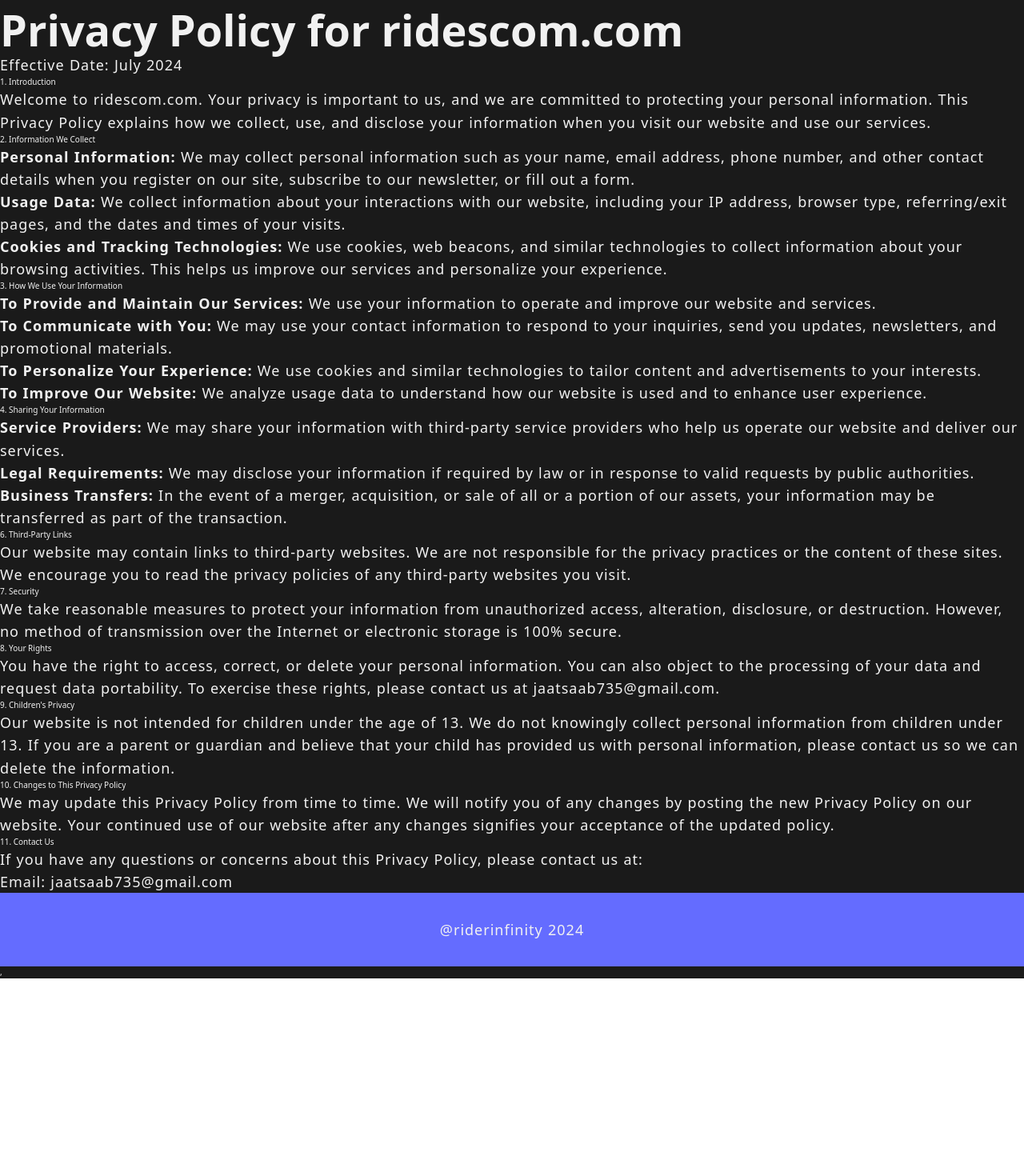
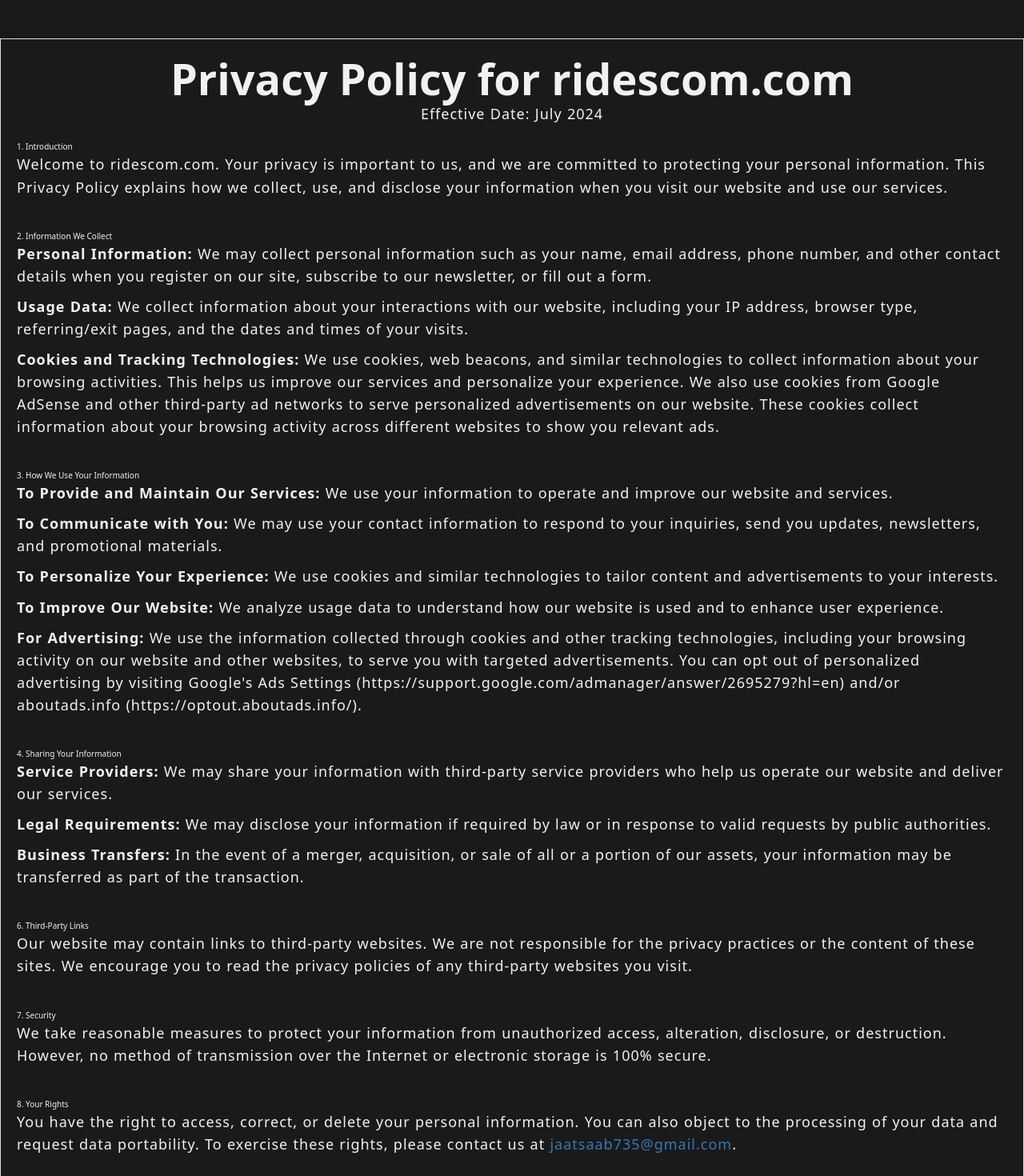
Before and after one commit to rider315/newgit, a React (Vite) app in the folder client/: page /privacypolicy in a window 1280 px wide. Shown: the part 200-1670 px from the top of the page at 80% size. Before the commit the page ends 1423 px from the top, so only its background shows below. Built offline with nearby package versions, Linux system fonts and the light colour scheme; no server answers.

Commit message:
make some changes

```diff
--- a/client/src/pages/About.jsx
+++ b/client/src/pages/About.jsx
@@ -12,8 +12,8 @@
           <div className="container grid grid-two-cols">
             <div className="hero-content">
               {/* <p>We care to cure your Health</p> */}
-              <p>Welcome
-                 {user?` ${user.username} to our website`:`to our website`}</p>
+              <p>Welcome&nbsp;
+                 {user?` ${user.username} to our website`:`to our Website`}</p>
               <h1>Why Choose Us? </h1>
               <p>
                 Expertise: Our team consists of experienced IT professionals who
--- a/client/src/pages/Contact.css
+++ b/client/src/pages/Contact.css
@@ -47,8 +47,8 @@
 
 .section-contact .section-form label {
   display: block;
-    font-size: 1.2rem;
-    color: #6fc4e5;
+  font-size: 2.2rem;
+  color: #ffffff;
   margin-bottom: 8px;
   text-transform: capitalize;
 }
--- a/client/src/pages/Homeblog.css
+++ b/client/src/pages/Homeblog.css
@@ -54,7 +54,7 @@
 .feature-body {
     font-size: 1rem;
     margin: 10px 0;
-    color: #555;
+    color: #fbfbfb;
 }
 
 .feature-read-more {
@@ -103,7 +103,7 @@
 
 .story-author {
     font-size: 0.9rem;
-    color: #666; /* Different color for author */
+    color: #f0e4e4; /* Different color for author */
     margin-bottom: 10px;
 }
 
@@ -117,7 +117,7 @@
     font-size: 1rem;
     line-height: 1.6;
     flex-grow: 1; /* Make the body text grow to take up available space */
-    color: #333; /* Different color for body text */
+    color: white;
 }
 
 .story-date {
--- a/client/src/pages/Homeblog.jsx
+++ b/client/src/pages/Homeblog.jsx
@@ -96,7 +96,7 @@
             </section>
             <div className="read-all-container">
                 <Link to="/blog" className="read-all">
-                    Read all blog posts
+                    Read all Blog Posts
                 </Link>
             </div>
             {/* <Newsletter /> */}
--- a/client/src/pages/Privacypolicy.jsx
+++ b/client/src/pages/Privacypolicy.jsx
@@ -1,16 +1,21 @@
+import "./privacypolicy.css"
 
-// import "./privacypolicy.css";
 export const Privacypolicy = () => {
   return (
-        <>
+    <div className="privacy-policy-container">
+      <div className="privacy-policy-header">
         <h1>Privacy Policy for ridescom.com</h1>
         <p>Effective Date: July 2024</p>
+      </div>
 
+      <div className="privacy-policy-section">
         <h2>1. Introduction</h2>
         <p>Welcome to ridescom.com. Your privacy is important to us, and we are committed to protecting your personal information. This Privacy Policy explains how we collect, use, and disclose your information when you visit our website and use our services.</p>
+      </div>
 
+      <div className="privacy-policy-section">
         <h2>2. Information We Collect</h2>
-            <ul>
+        <ul className="privacy-policy-list">
           <li>
             <strong>Personal Information:</strong> We may collect personal information such as your name, email address, phone number, and other contact details when you register on our site, subscribe to our newsletter, or fill out a form.
           </li>
@@ -18,12 +23,14 @@
             <strong>Usage Data:</strong> We collect information about your interactions with our website, including your IP address, browser type, referring/exit pages, and the dates and times of your visits.
           </li>
           <li>
-                    <strong>Cookies and Tracking Technologies:</strong> We use cookies, web beacons, and similar technologies to collect information about your browsing activities. This helps us improve our services and personalize your experience.
+            <strong>Cookies and Tracking Technologies:</strong> We use cookies, web beacons, and similar technologies to collect information about your browsing activities. This helps us improve our services and personalize your experience. We also use cookies from Google AdSense and other third-party ad networks to serve personalized advertisements on our website. These cookies collect information about your browsing activity across different websites to show you relevant ads.
           </li>
         </ul>
+      </div>
 
+      <div className="privacy-policy-section">
         <h2>3. How We Use Your Information</h2>
-            <ul>
+        <ul className="privacy-policy-list">
           <li>
             <strong>To Provide and Maintain Our Services:</strong> We use your information to operate and improve our website and services.
           </li>
@@ -36,10 +43,15 @@
           <li>
             <strong>To Improve Our Website:</strong> We analyze usage data to understand how our website is used and to enhance user experience.
           </li>
+          <li>
+            <strong>For Advertising:</strong> We use the information collected through cookies and other tracking technologies, including your browsing activity on our website and other websites, to serve you with targeted advertisements. You can opt out of personalized advertising by visiting Google's Ads Settings (https://support.google.com/admanager/answer/2695279?hl=en) and/or aboutads.info (https://optout.aboutads.info/).
+          </li>
         </ul>
+      </div>
 
+      <div className="privacy-policy-section">
         <h2>4. Sharing Your Information</h2>
-            <ul>
+        <ul className="privacy-policy-list">
           <li>
             <strong>Service Providers:</strong> We may share your information with third-party service providers who help us operate our website and deliver our services.
           </li>
@@ -50,27 +62,38 @@
             <strong>Business Transfers:</strong> In the event of a merger, acquisition, or sale of all or a portion of our assets, your information may be transferred as part of the transaction.
           </li>
         </ul>
+      </div>
 
-
-
+      <div className="privacy-policy-section">
         <h2>6. Third-Party Links</h2>
         <p>Our website may contain links to third-party websites. We are not responsible for the privacy practices or the content of these sites. We encourage you to read the privacy policies of any third-party websites you visit.</p>
+      </div>
 
+      <div className="privacy-policy-section">
         <h2>7. Security</h2>
         <p>We take reasonable measures to protect your information from unauthorized access, alteration, disclosure, or destruction. However, no method of transmission over the Internet or electronic storage is 100% secure.</p>
+      </div>
 
+      <div className="privacy-policy-section">
         <h2>8. Your Rights</h2>
-            <p>You have the right to access, correct, or delete your personal information. You can also object to the processing of your data and request data portability. To exercise these rights, please contact us at jaatsaab735@gmail.com.</p>
+        <p>You have the right to access, correct, or delete your personal information. You can also object to the processing of your data and request data portability. To exercise these rights, please contact us at <a href="mailto:jaatsaab735@gmail.com" className="privacy-policy-link">jaatsaab735@gmail.com</a>.</p>
+      </div>
 
+      <div className="privacy-policy-section">
         <h2>9. Children's Privacy</h2>
         <p>Our website is not intended for children under the age of 13. We do not knowingly collect personal information from children under 13. If you are a parent or guardian and believe that your child has provided us with personal information, please contact us so we can delete the information.</p>
+      </div>
 
+      <div className="privacy-policy-section">
         <h2>10. Changes to This Privacy Policy</h2>
         <p>We may update this Privacy Policy from time to time. We will notify you of any changes by posting the new Privacy Policy on our website. Your continued use of our website after any changes signifies your acceptance of the updated policy.</p>
+      </div>
 
+      <div className="privacy-policy-section privacy-policy-contact">
         <h2>11. Contact Us</h2>
         <p>If you have any questions or concerns about this Privacy Policy, please contact us at:</p>
-            <p>Email: jaatsaab735@gmail.com<br /></p>
-        </>
+        <p>Email: <a href="mailto:jaatsaab735@gmail.com" className="privacy-policy-link">jaatsaab735@gmail.com</a><br /></p>
+      </div>
+    </div>
   );
-}
+};
--- a/client/src/pages/privacypolicy.css
+++ b/client/src/pages/privacypolicy.css
@@ -1,84 +1,89 @@
-/* General Styles */
+
+
 body {
     font-family: Arial, sans-serif;
-    margin: 0;
-    padding: 0;
-    box-sizing: border-box;
-    background-color: #000; /* Black background */
-    color: #f1f1f1; /* Light gray text color */
+    margin: 20px;
   }
 
-.privacypolicy-container h1,
-.privacypolicy-container h2,
-.privacypolicy-container h3,
-.privacypolicy-container h4,
-.privacypolicy-container h5,
-.privacypolicy-container h6 {
-    color: #842929; /* White heading color */
+  h1, h2 {
+
+    margin-bottom: 10px;
+  }
+
+  h1 {
+    font-size: 24px;
+  }
+
+  h2 {
+    font-size: 18px;
+  }
+
+  p {
+    margin-bottom: 20px;
+  }
+
+  ul {
+    list-style: none;
+    padding: 0;
     margin: 0;
   }
 
-.privacypolicy-container p,
-.privacypolicy-container ul,
-.privacypolicy-container li {
-    color: #b3b3b3; /* Light gray text color */
-    margin: 0;
-}
-
-.privacypolicy-container ul {
-    list-style-type: none;
-    padding: 0;
-}
-
-/* Privacy Policy Section */
-.privacypolicy-container h1 {
-    font-size: 2.5rem;
-    text-align: center;
-    margin: 40px 0;
-}
-
-.privacypolicy-container h2 {
-    font-size: 2rem;
-    margin-top: 30px;
-}
-
-.privacypolicy-container p,
-.privacypolicy-container li {
-    font-size: 1rem;
-    line-height: 1.6;
+  li {
     margin-bottom: 10px;
   }
 
-.privacypolicy-container ul li {
-    margin-left: 20px;
+  strong {
+    font-weight: bold;
+
   }
 
-/* Contact Information */
-.privacypolicy-container p:last-child {
+
+
+  .privacy-policy-container {
+
+    margin: 40px auto;
+    padding: 20px;
+
+    border: 1px solid #ddd;
+    box-shadow: 0 0 10px rgba(0, 0, 0, 0.1);
+  }
+
+  .privacy-policy-header {
+    text-align: center;
+    margin-bottom: 20px;
+  }
+
+  .privacy-policy-section {
     margin-bottom: 40px;
   }
 
-/* Target mobile devices */
-@media (max-width: 768px) {
-    .privacypolicy-container h1 {
-        font-size: 2rem;
-        margin: 20px 0;
+  .privacy-policy-section h2 {
+    margin-top: 20px;
   }
 
-    .privacypolicy-container h2 {
-        font-size: 1.8rem;
+  .privacy-policy-list {
+    margin-bottom: 20px;
   }
 
-    .privacypolicy-container p,
-    .privacypolicy-container li {
-        font-size: 0.9rem;
+  .privacy-policy-list li {
+    margin-bottom: 10px;
   }
 
-    .privacypolicy-container ul li {
-        margin-left: 16px;
+  .privacy-policy-list strong {
+    font-weight: bold;
+    /* color: #666; */
   }
 
-    .privacypolicy-container p:last-child {
-        margin-bottom: 20px;
+  .privacy-policy-link {
+    text-decoration: none;
+    color: #337ab7;
   }
+
+  .privacy-policy-link:hover {
+    color: #23527c;
   }
+
+  .privacy-policy-contact {
+    margin-top: 40px;
+    text-align: center;
+  }
```
Also changed, not shown: client/src/index.css (+0 -105 lines). Lines whose indentation alone changed are shown as unchanged.
